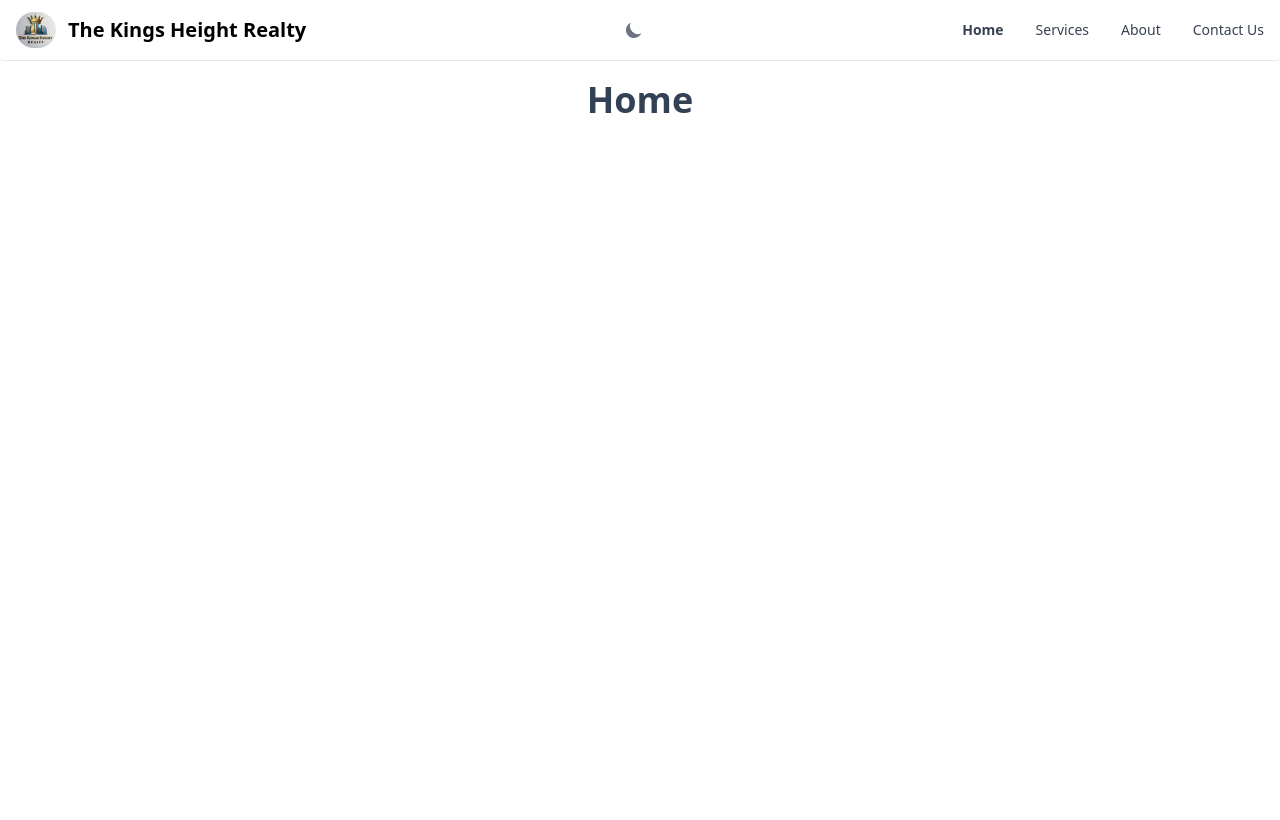
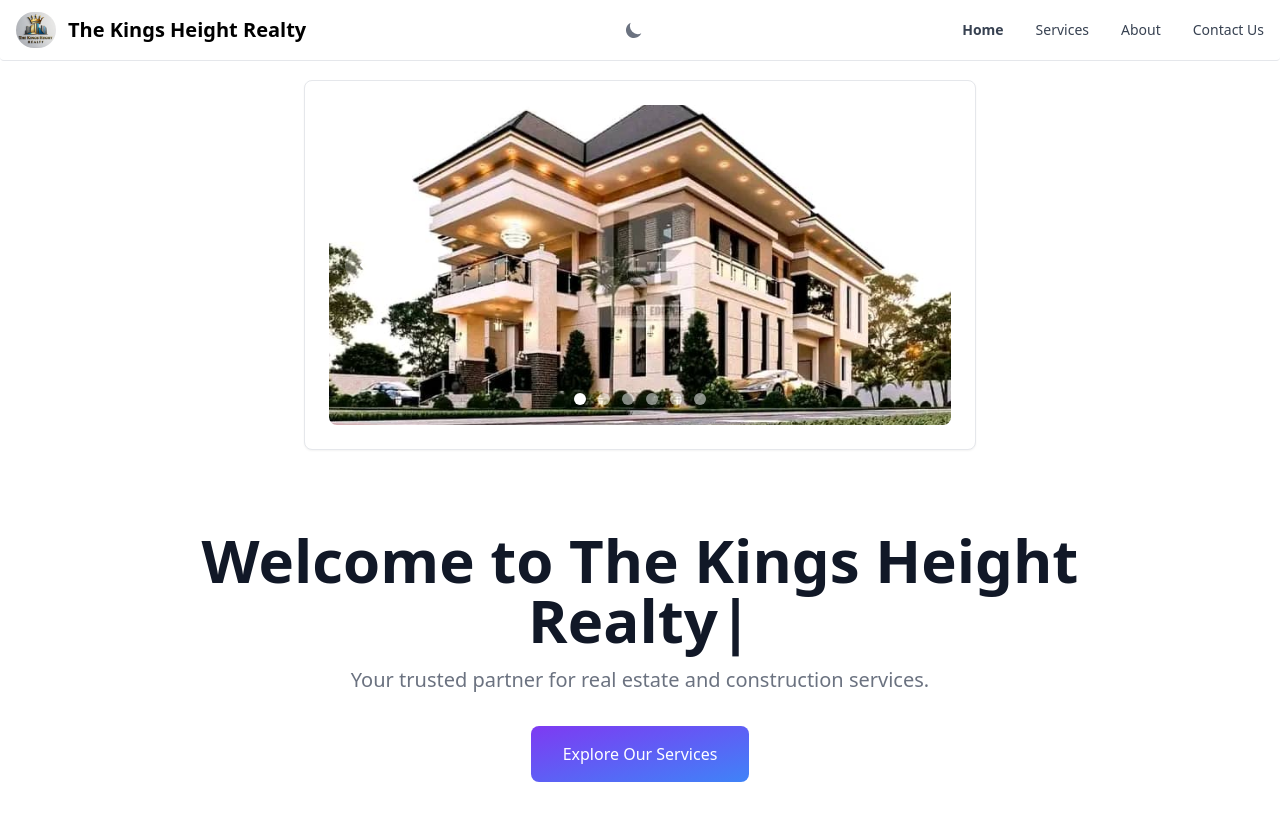
Before and after one commit to douglastawile/the-kings-height-realty, a React (Vite) app: page / in a window 1280 px wide. Shown: the top 820 px of the page. Built offline with nearby package versions, Linux system fonts and the light colour scheme.

Commit message:
Setting up the home page

```diff
--- a/src/App.jsx
+++ b/src/App.jsx
@@ -1,6 +1,7 @@
 import { BrowserRouter, Routes, Route } from "react-router-dom";
 import { Flowbite } from "flowbite-react";
 import Navigation from "./components/Navigation";
+import Home from "./pages/Home";
 
 export default function App() {
   return (
@@ -11,14 +12,7 @@ export default function App() {
         </header>
         <main className="mt-20">
           <Routes>
-            <Route
-              path="/"
-              element={
-                <h1 className="text-slate-700 dark:text-slate-100 text-4xl font-bold text-center my-2">
-                  Home
-                </h1>
-              }
-            />
+            <Route path="/" element={<Home />} />
             <Route
               path="/services"
               element={
--- /dev/null
+++ b/src/components/HomeCarousel.jsx
@@ -0,0 +1,27 @@
+import { Card, Carousel } from "flowbite-react";
+
+import carousel1 from "../assets/carousel/carousel-1.jpg";
+import carousel2 from "../assets/carousel/carousel-2.jpg";
+import carousel3 from "../assets/carousel/carousel-3.jpg";
+import carousel4 from "../assets/carousel/carousel-4.jpg";
+import carousel5 from "../assets/carousel/carousel-5.jpg";
+import carousel6 from "../assets/carousel/carousel-6.jpg";
+
+const HomeCarousel = () => {
+  return (
+    <Card className="max-w-2xl my-4 mx-2 sm:mx-auto shadow-sm rounded-lg">
+      <div className="h-56 sm:h-64 xl:h-80 2xl:h-96">
+        <Carousel slideInterval={6000}>
+          <img src={carousel1} alt="Carousel 1" />
+          <img src={carousel2} alt="Carousel 2" />
+          <img src={carousel3} alt="Carousel 3" />
+          <img src={carousel4} alt="Carousel 4" />
+          <img src={carousel5} alt="Carousel 5" />
+          <img src={carousel6} alt="Carousel 6" />
+        </Carousel>
+      </div>
+    </Card>
+  );
+};
+
+export default HomeCarousel;
--- /dev/null
+++ b/src/pages/Home.jsx
@@ -0,0 +1,47 @@
+import { Link } from "react-router-dom";
+import HomeCarousel from "../components/HomeCarousel";
+import Typewriter from "typewriter-effect";
+
+const Home = () => {
+  return (
+    <main role="main" className="min-h-screen mb-16">
+      <HomeCarousel />
+      <section
+        className="container mx-auto px-4 sm:px-6 lg:px-8 py-8 sm:py-12 lg:py-16 flex flex-col justify-center items-center text-center"
+        aria-labelledby="welcome-heading"
+      >
+        <h1
+          id="welcome-heading"
+          className="mb-4 text-3xl sm:text-4xl md:text-5xl lg:text-6xl font-extrabold text-gray-900 dark:text-white max-w-4xl"
+        >
+          <Typewriter
+            options={{
+              strings: ["Welcome to The Kings Height Realty"],
+              autoStart: true,
+              loop: true,
+              deleteSpeed: 50, // Speed to erase the text
+            }}
+          />
+        </h1>
+        <p
+          className="text-base sm:text-lg lg:text-xl font-normal text-gray-500 dark:text-gray-400 max-w-2xl mx-auto mb-8"
+          role="contentinfo"
+        >
+          Your trusted partner for real estate and construction services.
+        </p>
+        <div className="w-full sm:w-auto">
+          <Link
+            to="/services"
+            className="inline-block w-full sm:w-auto text-white bg-gradient-to-br from-purple-600 to-blue-500 hover:bg-gradient-to-bl focus:ring-4 focus:outline-none focus:ring-blue-300 dark:focus:ring-blue-800 font-medium rounded-lg text-sm sm:text-base px-6 sm:px-8 py-3 sm:py-4 text-center transition-all duration-300 ease-in-out hover:scale-105"
+            role="button"
+            aria-label="Explore Our Services"
+          >
+            Explore Our Services
+          </Link>
+        </div>
+      </section>
+    </main>
+  );
+};
+
+export default Home;
```
